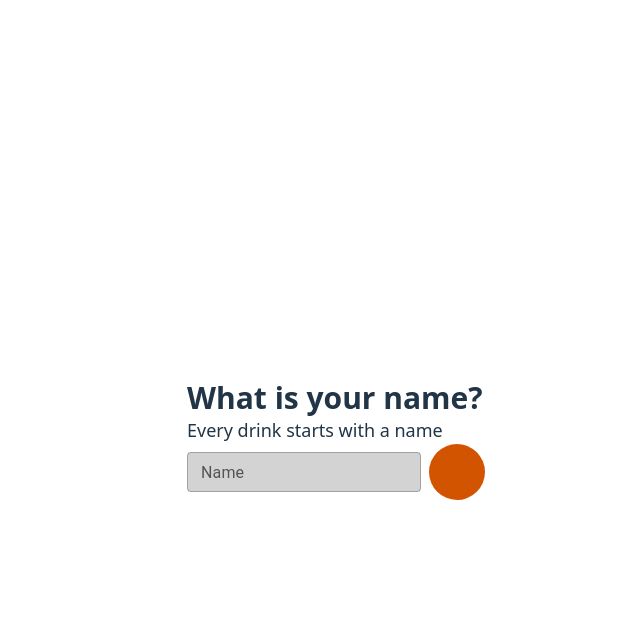
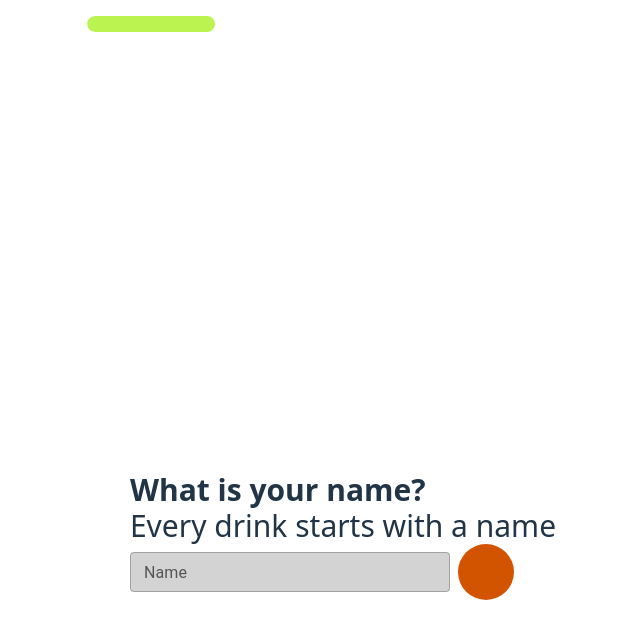
Before and after one commit to reallyAD/microSite-frontend, a React (Vite) app: page /personal-details in a window 1280 px wide. Shown: the top 638 px of the page, without its empty margins (297-937 px from the left). Built offline with nearby package versions, Linux system fonts and the light colour scheme; some icons are missing.

Commit message:
Add progress bar

```diff
--- a/src/App.jsx
+++ b/src/App.jsx
@@ -9,14 +9,17 @@ import FlavourProfile from './pages/flavourProfile/FlavourProfile';
 import DrinkResultConfirmation from './pages/drinkResultConfirmation/DrinkResultConfirmation';
 import DrinkResultLabel from './pages/drinkResultLabel/DrinkResultLabel';
 import DrinkResult from './pages/drinkResult/DrinkResult';
+import Layout from './components/Layout';
 
 
 function App() {
   return (
     <DrinksProvider>
        <BrowserRouter>
+          <Layout>
             <Routes>
               <Route path="/" element={<Navigate to="/home" />} />
+              <Route path="/drink-result" element={<DrinkResult />} />
               <Route path="/home" element={<Home />} />
               <Route path="*" element={<Navigate to="/home" />} />
               <Route path="/personal-details" element={<PersonalDetails />} />
@@ -25,8 +28,8 @@ function App() {
               <Route path="/flavour-profile" element={<FlavourProfile />} />
               <Route path="/drink-result-confirmation" element={<DrinkResultConfirmation />} />
               <Route path="/drink-result-label" element={<DrinkResultLabel />}></Route>
-          <Route path="/drink-result" element={<DrinkResult />} />
             </Routes>
+          </Layout>
       </BrowserRouter>
     </DrinksProvider>
   )
--- /dev/null
+++ b/src/components/Layout.jsx
@@ -0,0 +1,37 @@
+import React from 'react';
+import { useLocation } from 'react-router-dom';
+import ProgressBar from './ProgressBar';
+
+const routeSteps = {
+  '/home': 1,
+  '/personal-details': 2,
+  '/drink-purpose': 3,
+  '/drink-base': 4,
+  '/flavour-profile': 5,
+  '/drink-result-confirmation': 6,
+  '/drink-result-label': 7,
+  '/drink-result': 8,
+};
+
+function Layout({ children }) {
+  const location = useLocation();
+  const path = location.pathname;
+
+  const showProgressBar = path !== '/home' && path !== '/drink-result';
+  const currentStep = routeSteps[path] || 1;
+
+  console.log('Current Path:', path);
+
+  return (
+    <div className="relative">
+      {showProgressBar && (
+        <ProgressBar currentStep={currentStep} totalSteps={8} />
+      )}
+      <div className="pt-16">
+        {children}
+      </div>
+    </div>
+  );
+}
+
+export default Layout;
--- /dev/null
+++ b/src/components/ProgressBar.jsx
@@ -0,0 +1,18 @@
+import React from 'react';
+
+function ProgressBar({ currentStep, totalSteps }) {
+  const progressPercent = (currentStep / totalSteps) * 100;
+
+  return (
+    <div className="sticky top-0 left-0 w-full z-50">
+      <div className="w-2/5 h-4 bg-white/20 rounded-full overflow-hidden mx-auto mt-4">
+        <div
+          className="h-full bg-lime-300 rounded-full transition-all duration-300"
+          style={{ width: `${progressPercent}%` }}
+        />
+      </div>
+    </div>
+  );
+}
+
+export default ProgressBar;
--- a/src/pages/personalDetails/PersonalDetails.jsx
+++ b/src/pages/personalDetails/PersonalDetails.jsx
@@ -4,6 +4,7 @@ import BackButton from '../../components/BackButton';
 import TextField from '@mui/material/TextField';
 import CircularArrowButton from '../../components/CircularArrowButton';
 import { useGoTo } from '../../utils/useGoTo';
+import { Diversity2TwoTone } from '@mui/icons-material';
 
 function PersonalDetails() {
 
@@ -20,7 +21,7 @@ function PersonalDetails() {
         <div className="h-screen text-3xl flex justify-center items-center">
             <div className="flex-col">
                 <h1 className="font-bold">What is your name?</h1>
-                <p className="text-lg">Every drink starts with a name</p>
+                <p className="text">Every drink starts with a name</p>
                 <div className="flex flex-row items-center gap-2">
                     <TextField
                         sx={{
```
Lines whose indentation alone changed are shown as unchanged.
